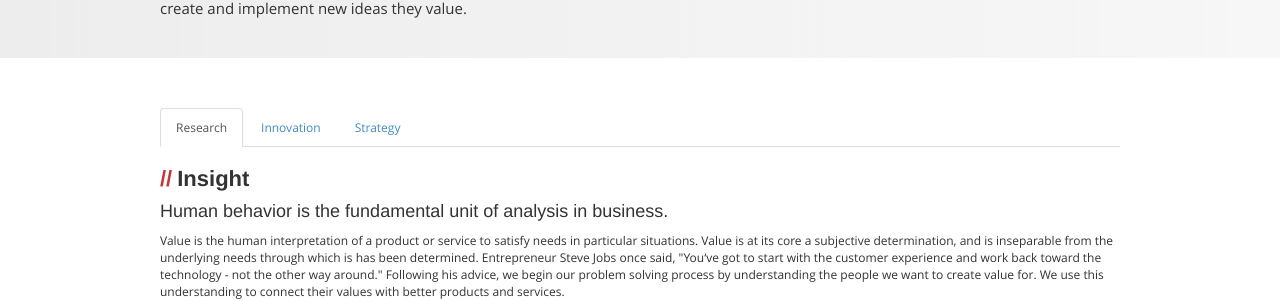
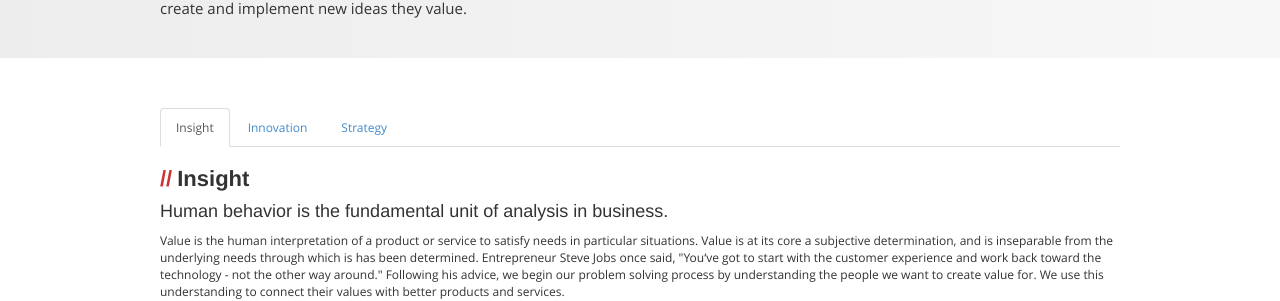
Before and after one commit to verosadvisors/verosadvisors, a Jekyll site: the page built from method.html, in a window 1280 px wide. Shown: the part 324-625 px from the top of the page. Built offline with Jekyll 4.4.1, drawn with Linux system fonts in a browser that asks for light colours; Markdown is read by kramdown in place of the engine named in the settings; comment, search, counter and statistics services are not loaded.

Commit message:
Update method.html

```diff
--- a/method.html
+++ b/method.html
@@ -9,7 +9,7 @@
 <!-- Page Tabs ================================================== -->
 <div class="method-tab">
   <ul id="pageTabs" class="nav nav-tabs">
-    <li class="active"><a href="#research" data-toggle="tab">Research</a></li>
+    <li class="active"><a href="#insight" data-toggle="tab">Insight</a></li>
     <li><a href="#innovation" data-toggle="tab">Innovation</a></li>
     <li><a href="#strategy" data-toggle="tab">Strategy</a></li>
   </ul>
```
